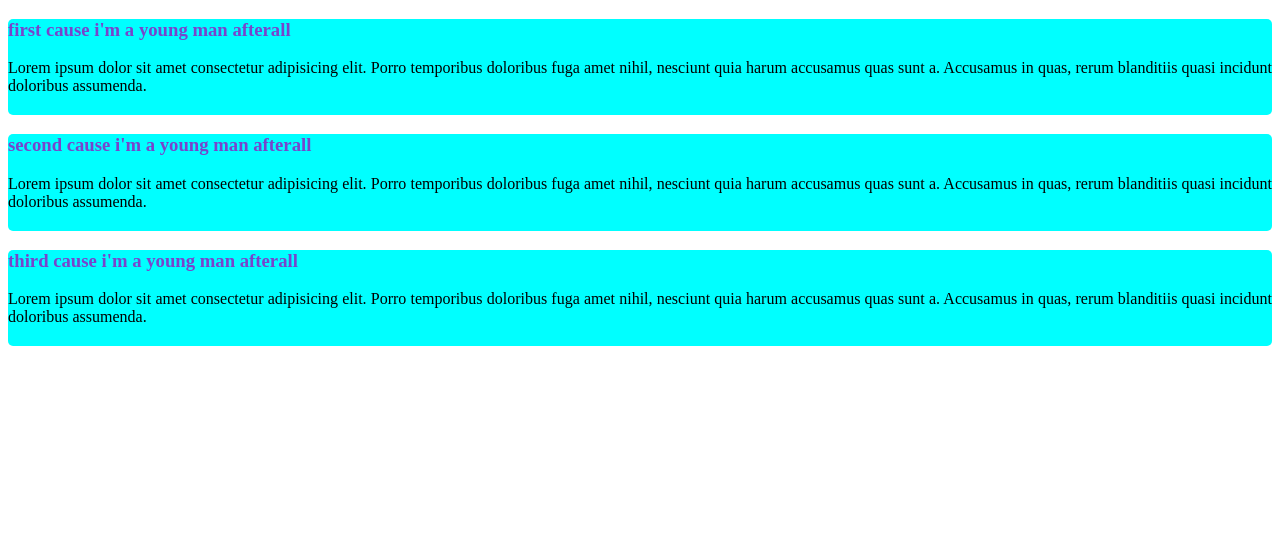
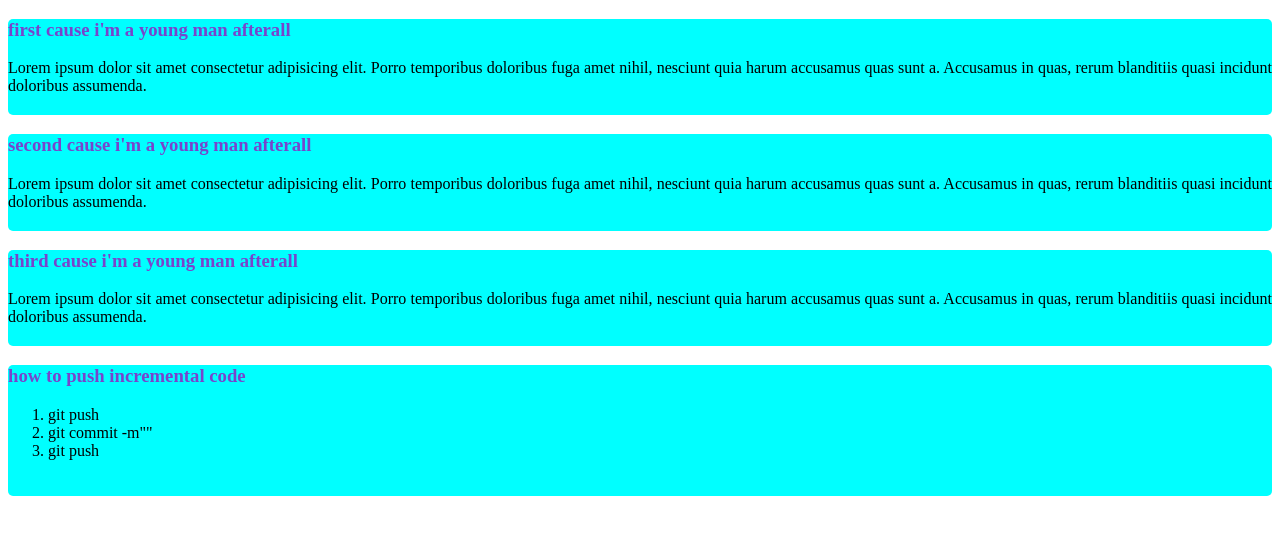
Before and after one commit to Yaminzabeir/my-first-github-repo, a plain HTML site: page githup.html in a window 1280 px wide. Drawn offline with Linux system fonts and the light colour scheme.

Commit message:
added a new list how to puch git code

```diff
--- a/githup.html
+++ b/githup.html
@@ -26,6 +26,13 @@
         <h3> third cause i'm a young man afterall</h3>
         Lorem ipsum dolor sit amet consectetur adipisicing elit. Porro temporibus doloribus fuga amet nihil, nesciunt quia harum accusamus quas sunt a. Accusamus in quas, rerum blanditiis quasi incidunt doloribus assumenda.
     </div>
+    <div>
+        <h3> how to push incremental code</h3>
+       <ol> <li>git push</li>
+        <li> git commit -m""</li>
+        <li>git push</li></ol>
+    </div>
+
 
 
 </body>
```
